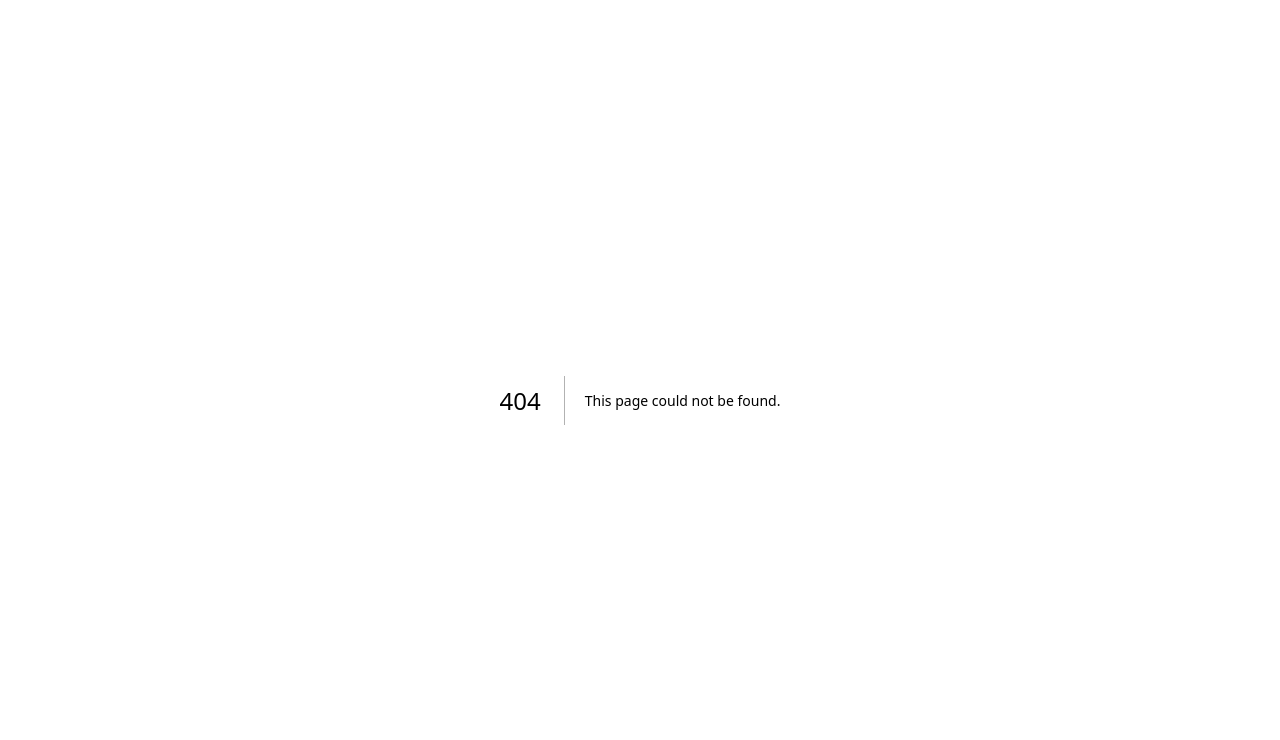
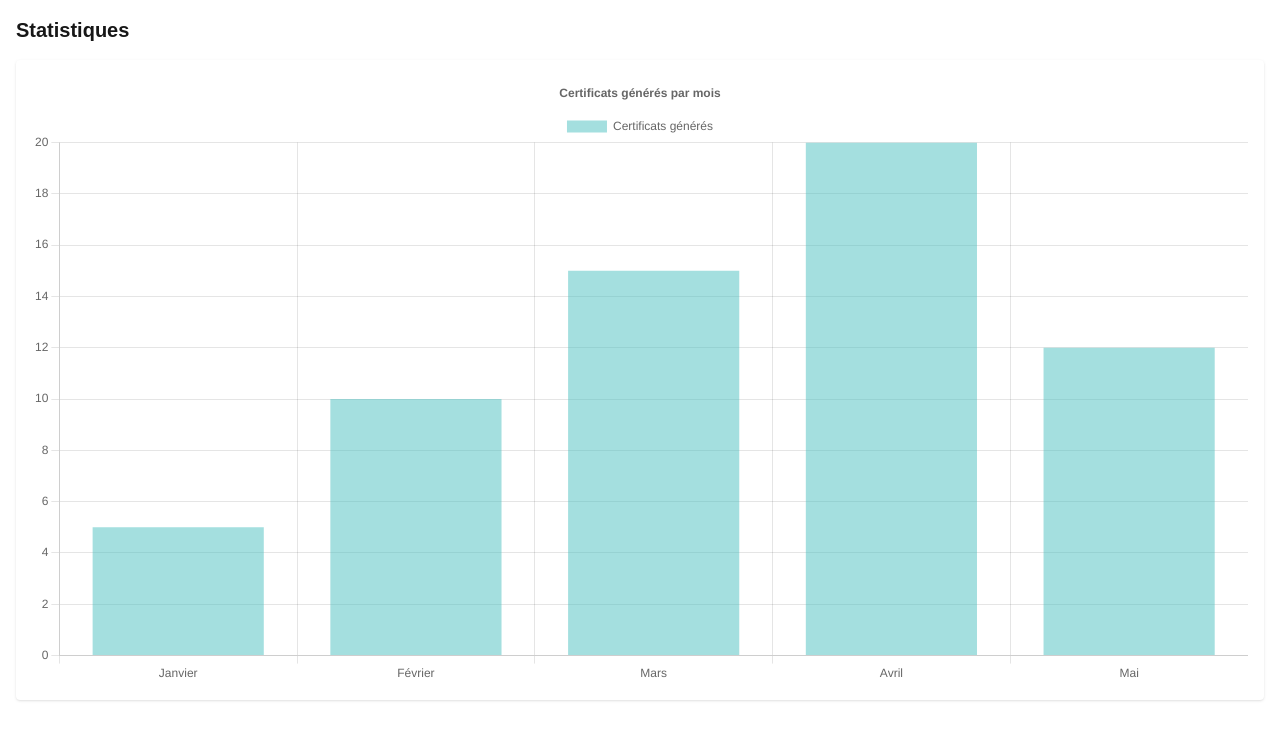
Before and after one commit to Jordan-Gloire/certificat-app, a Next.js app: page /dashboard in a window 1280 px wide. Before the commit this address had no page. Shown: the top 740 px of the page. Built offline with nearby package versions, Linux system fonts and the light colour scheme.

Commit message:
add craphik v1

```diff
--- /dev/null
+++ b/app/(pages)/dashboard/page.tsx
@@ -0,0 +1,43 @@
+"use client";
+import React from 'react';
+import { Bar } from 'react-chartjs-2';
+import { Chart as ChartJS, CategoryScale, LinearScale, BarElement, Title, Tooltip, Legend } from 'chart.js';
+
+ChartJS.register(CategoryScale, LinearScale, BarElement, Title, Tooltip, Legend);
+
+const dashboard: React.FC = () => {
+  const data = {
+    labels: ['Janvier', 'Février', 'Mars', 'Avril', 'Mai'],
+    datasets: [
+      {
+        label: 'Certificats générés',
+        data: [5, 10, 15, 20, 12],
+        backgroundColor: 'rgba(75, 192, 192, 0.5)',
+      },
+    ],
+  };
+
+  const options = {
+    responsive: true,
+    plugins: {
+      legend: {
+        position: 'top' as const,
+      },
+      title: {
+        display: true,
+        text: 'Certificats générés par mois',
+      },
+    },
+  };
+
+  return (
+    <div className="p-4">
+      <h2 className="text-xl font-bold mb-4">Statistiques</h2>
+      <div className="bg-white shadow p-4 rounded">
+        <Bar data={data} options={options} />
+      </div>
+    </div>
+  );
+};
+
+export default dashboard;
--- a/package.json
+++ b/package.json
@@ -10,11 +10,13 @@
   },
   "dependencies": {
     "@heroicons/react": "^2.2.0",
+    "chart.js": "^4.4.7",
     "heroicons": "^2.2.0",
     "jspdf": "^2.5.2",
     "next": "15.0.3",
     "next-pwa": "^5.6.0",
     "react": "19.0.0-rc-66855b96-20241106",
+    "react-chartjs-2": "^5.2.0",
     "react-dom": "19.0.0-rc-66855b96-20241106",
     "react-icons": "^5.3.0"
   },
```
Also changed, not shown: 1 other file (tests, documents, lock files or other folders).
